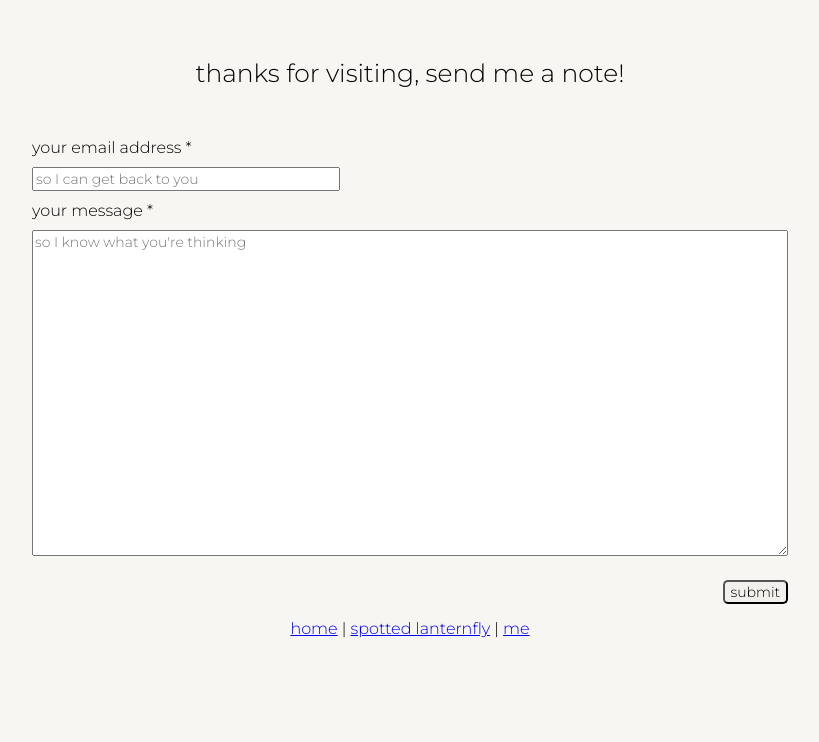
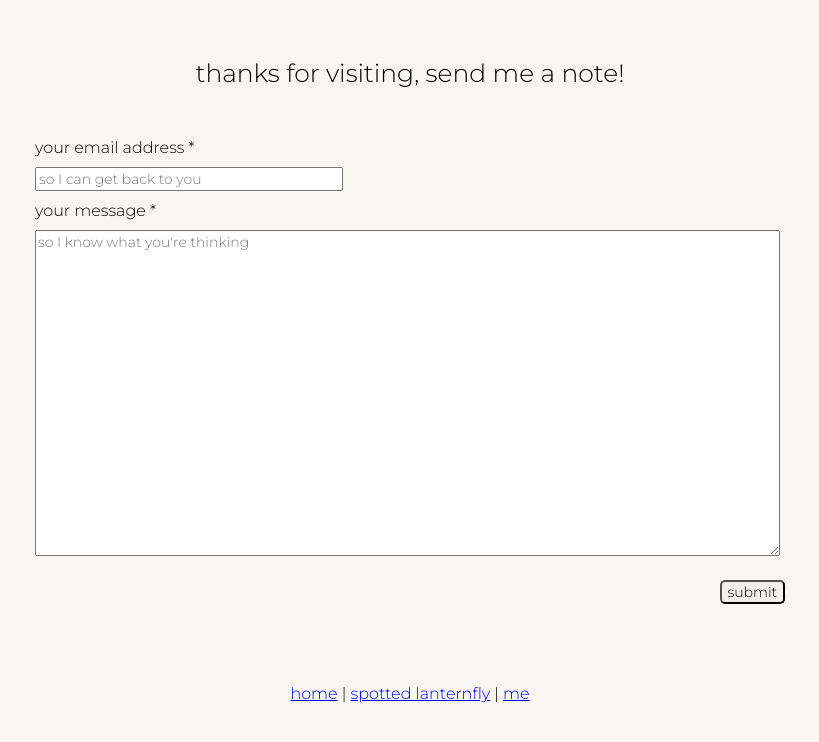
Before and after one commit to mihtmo/mitchwebb.me, a Flask app: page /contact in a window 1280 px wide. Shown: the top 742 px of the page, without its empty margins (230-1049 px from the left). Run offline with Flask 2, Linux system fonts and the light colour scheme.

Commit message:
formatting fixes
windows in contact form are centered better, links are centering better without breaking

```diff
--- a/static/css/styles.css
+++ b/static/css/styles.css
@@ -13,6 +13,13 @@
 
     body {
         text-align: center;
+    }
+
+    #footers {
+        font-size: 16px;
+        margin-top: 30px;
+        margin-left: auto;
+        margin-right: auto;
     }
 
     .centered {
@@ -132,17 +139,23 @@
         color: transparent;
     }
 
+    #contactform {
+        max-width: 750px;
+        width: 70vw;
+        margin: auto;
+    }
+
     #email_address {
         width: 300px;
+        max-width: 75%;
         margin-top: 10px;
         margin-bottom: 10px;
     }
 
     #message {
-        width: 70vw;
-        max-width: 750px;
         height: 40vh;
         max-height: 900px;
         margin-top:10px;
         margin-bottom:10px;
+        width: 98.5%;
     }
--- a/templates/contact.html
+++ b/templates/contact.html
@@ -13,6 +13,7 @@
 
         <div id="titlebox" style="margin-bottom: 20px;"">thanks for visiting, send me a note!</div>
 
+        <div id="contactform">
             <form action="https://formspree.io/f/mnqwbdwo" method="POST" style="text-align: left">
                 <label for="email_address" style="text-align: left !important;">your email address *</label><br>
                     <input type="text" id="email_address" placeholder="so I can get back to you" name="email_address" required><br>
@@ -20,17 +21,16 @@
                     <textarea id="message" placeholder="so I know what you're thinking" name="message" required></textarea><br>
                 <input type="submit" id="mybutton" class="g-recaptcha" value="submit" style="float: right;">
             </form>
-
-        <br>
-
-        <footer id="textbox" style="font-size: 16px">
-            <a class='links' href="https://www.mitchwebb.me">home</a>
-            |
-            <a class='links' href="https://www.mitchwebb.me/spottedlanternfly">spotted lanternfly</a>
-            |
-            <a class='links' href="https://www.mitchwebb.me/me">me</a>
-        </footer>
+        </div>
 
     </div>
 
+    <footer id="footers">
+        <a href="https://www.mitchwebb.me">home</a>
+        |
+        <a href="https://www.mitchwebb.me/spottedlanternfly">spotted lanternfly</a>
+        |
+        <a href="https://www.mitchwebb.me/me">me</a>
+    </footer>
+
 {% endblock body %}
```
Also changed, not shown: templates/index.html (+8 -7 lines), templates/me.html (+10 -9 lines). Lines whose indentation alone changed are shown as unchanged.
